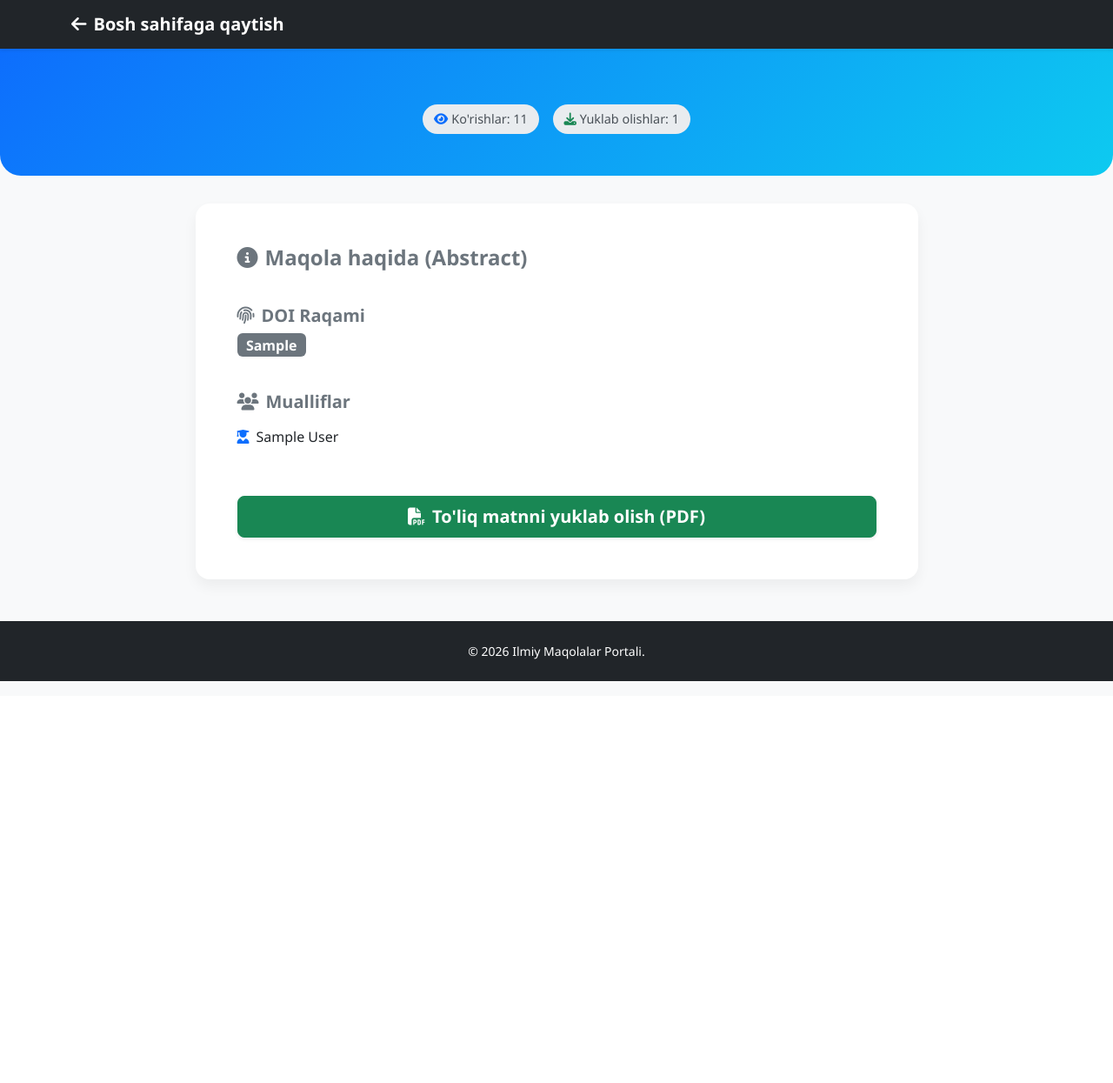
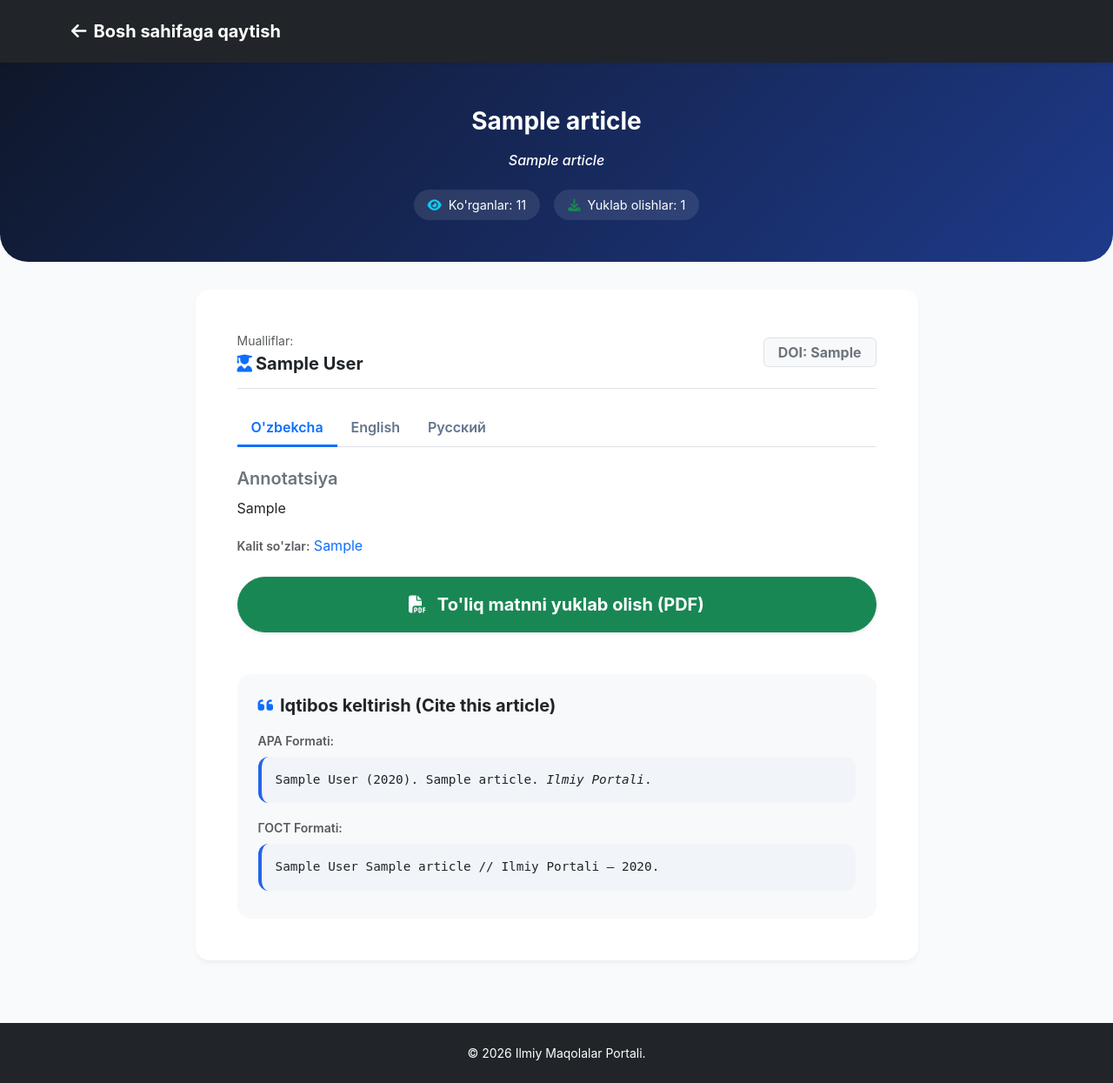
Before and after one commit to Muhammadyusuf95/scientific-article, a Flask app: page /article/1 in a window 1280 px wide. Shown: the whole page at 87% size. Before the commit the page ends 783 px from the top, so only its background shows below. Run offline with Flask 3, Linux system fonts and the light colour scheme; tables that the repository leaves empty hold one stand-in row (values such as "Sample post").

Commit message:
Update article.html

```diff
--- a/templates/article.html
+++ b/templates/article.html
@@ -3,65 +3,141 @@
 <head>
     <meta charset="UTF-8">
     <meta name="viewport" content="width=device-width, initial-scale=1.0">
-    <title>{{ article.title }} - Ilmiy Portali</title>
+    <title>{{ article.title_uz }} - Ilmiy Portali</title>
+
+    <!-- Google Scholar Meta Teglari (Indexlash uchun majburiy) -->
+    <meta name="citation_title" content="{{ article.title_uz }}">
+    {% for author in article.authors %}
+    <meta name="citation_author" content="{{ author.full_name }}">
+    {% endfor %}
+    <meta name="citation_publication_date" content="{{ article.created_at.strftime('%Y/%m/%d') }}">
+    <meta name="citation_pdf_url" content="{{ article.pdf_filename }}">
+    {% if article.doi %}<meta name="citation_doi" content="{{ article.doi }}">{% endif %}
+
     <link href="https://cdn.jsdelivr.net/npm/bootstrap@5.3.0/dist/css/bootstrap.min.css" rel="stylesheet">
     <link rel="stylesheet" href="https://cdnjs.cloudflare.com/ajax/libs/font-awesome/6.4.0/css/all.min.css">
     <style>
-        body { background-color: #f8f9fa; font-family: 'Segoe UI', Tahoma, Geneva, Verdana, sans-serif; }
-        .article-header { background: linear-gradient(135deg, #0d6efd, #0dcaf0); color: white; padding: 3rem 2rem; border-radius: 0 0 1.5rem 1.5rem; margin-bottom: 2rem; }
-        .content-card { border: none; border-radius: 1rem; box-shadow: 0 0.5rem 1rem rgba(0, 0, 0, 0.05); }
-        .stats-badge { font-size: 0.9rem; background-color: #e9ecef; color: #495057; padding: 0.4rem 0.8rem; border-radius: 50rem; }
+        body { background-color: #f8fafc; font-family: 'Inter', system-ui, sans-serif; color: #334155; }
+        .article-header { background: linear-gradient(135deg, #0f172a 0%, #1e3a8a 100%); color: white; padding: 3rem 1rem; border-radius: 0 0 2rem 2rem; margin-bottom: 2rem; }
+        .content-card { border: none; border-radius: 1rem; box-shadow: 0 4px 6px -1px rgba(0, 0, 0, 0.05); background: white; }
+        .stats-badge { font-size: 0.9rem; background-color: rgba(255,255,255,0.1); color: white; padding: 0.4rem 1rem; border-radius: 50rem; backdrop-filter: blur(5px); }
+        .nav-tabs .nav-link.active { font-weight: bold; color: var(--bs-primary); border-bottom: 3px solid var(--bs-primary); background: transparent; }
+        .nav-tabs .nav-link { color: #64748b; border: none; }
+        .citation-box { background: #f1f5f9; border-radius: 0.75rem; padding: 1rem; font-family: monospace; font-size: 0.9rem; border-left: 4px solid #2563eb; }
     </style>
 </head>
 <body>
-    <nav class="navbar navbar-expand-lg navbar-dark bg-dark shadow-sm">
+    <nav class="navbar navbar-expand-lg navbar-dark bg-dark shadow-sm py-3">
         <div class="container">
             <a class="navbar-brand fw-bold" href="/"><i class="fas fa-arrow-left me-2"></i>Bosh sahifaga qaytish</a>
         </div>
     </nav>
 
-    <div class="article-header text-center">
-        <div class="container">
-            <h1 class="display-6 fw-bold mb-3">{{ article.title }}</h1>
-            <div class="d-flex justify-content-center gap-3">
-                <span class="stats-badge"><i class="fas fa-eye me-1 text-primary"></i>Ko'rishlar: {{ article.views_count }}</span>
-                <span class="stats-badge"><i class="fas fa-download me-1 text-success"></i>Yuklab olishlar: {{ article.downloads_count }}</span>
+    <div class="article-header">
+        <div class="container text-center">
+            <h1 class="h3 fw-bold mb-3" style="max-width: 800px; margin: 0 auto; line-height: 1.4;">{{ article.title_uz }}</h1>
+            {% if article.title_en %}<h2 class="h6 text-slate-300 fst-italic mb-3">{{ article.title_en }}</h2>{% endif %}
+
+            <div class="d-flex justify-content-center gap-3 mt-4">
+                <span class="stats-badge"><i class="fas fa-eye me-1 text-info"></i> Ko'rganlar: {{ article.views_count }}</span>
+                <span class="stats-badge"><i class="fas fa-download me-1 text-success"></i> Yuklab olishlar: {{ article.downloads_count }}</span>
             </div>
         </div>
     </div>
 
     <div class="container mb-5">
         <div class="row justify-content-center">
-            <div class="col-md-9">
-                <div class="card content-card p-4 p-md-5 bg-white">
-                    <div class="mb-4">
-                        <h4 class="text-secondary fw-semibold mb-2"><i class="fas fa-info-circle me-2"></i>Maqola haqida (Abstract)</h4>
-                        <p class="lead fs-6 text-dark" style="line-height: 1.8;">{{ article.abstract }}</p>
+            <div class="col-lg-9">
+                <div class="card content-card p-4 p-md-5 mb-4">
+
+                    <!-- Mualliflar va DOI -->
+                    <div class="d-flex flex-wrap justify-content-between align-items-center border-bottom pb-3 mb-4">
+                        <div>
+                            <span class="text-muted small d-block mb-1">Mualliflar:</span>
+                            <h5 class="fw-bold text-dark m-0">
+                                {% for author in article.authors %}
+                                    <i class="fas fa-user-graduate text-primary me-1"></i>{{ author.full_name }}{% if not loop.last %}, {% endif %}
+                                {% endfor %}
+                            </h5>
+                        </div>
+                        {% if article.doi %}
+                        <div class="mt-2 mt-md-0">
+                            <span class="badge bg-light text-secondary border px-3 py-2 fs-6">DOI: {{ article.doi }}</span>
+                        </div>
+                        {% endif %}
                     </div>
 
-                    {% if article.doi %}
-                    <div class="mb-4">
-                        <h5 class="text-secondary fw-semibold"><i class="fas fa-fingerprint me-2"></i>DOI Raqami</h5>
-                        <p class="badge bg-secondary fs-6">{{ article.doi }}</p>
+                    <!-- Til bo'yicha annotatsiyalarni almashtirish (Tabs) -->
+                    <ul class="nav nav-tabs mb-4" id="langTab" role="tablist">
+                        <li class="nav-item" role="presentation">
+                            <button class="nav-link active fw-semibold" id="uz-tab" data-bs-toggle="tab" data-bs-target="#uz" type="button" role="tab">O'zbekcha</button>
+                        </li>
+                        {% if article.abstract_en %}
+                        <li class="nav-item" role="presentation">
+                            <button class="nav-link fw-semibold" id="en-tab" data-bs-toggle="tab" data-bs-target="#en" type="button" role="tab">English</button>
+                        </li>
+                        {% endif %}
+                        {% if article.abstract_ru %}
+                        <li class="nav-item" role="presentation">
+                            <button class="nav-link fw-semibold" id="ru-tab" data-bs-toggle="tab" data-bs-target="#ru" type="button" role="tab">Русский</button>
+                        </li>
+                        {% endif %}
+                    </ul>
+
+                    <div class="tab-content mb-4" id="langTabContent">
+                        <div class="tab-pane fade show active" id="uz" role="tabpanel">
+                            <h5 class="text-secondary fw-semibold mb-2">Annotatsiya</h5>
+                            <p class="text-dark" style="line-height: 1.8;">{{ article.abstract_uz }}</p>
+                            {% if article.keywords_uz %}
+                            <div class="mt-3"><span class="fw-semibold text-muted small">Kalit so'zlar:</span> <span class="text-primary">{{ article.keywords_uz }}</span></div>
+                            {% endif %}
+                        </div>
+                        {% if article.abstract_en %}
+                        <div class="tab-pane fade" id="en" role="tabpanel">
+                            <h5 class="text-secondary fw-semibold mb-2">Abstract</h5>
+                            <p class="text-dark" style="line-height: 1.8;">{{ article.abstract_en }}</p>
+                            {% if article.keywords_en %}
+                            <div class="mt-3"><span class="fw-semibold text-muted small">Keywords:</span> <span class="text-primary">{{ article.keywords_en }}</span></div>
+                            {% endif %}
+                        </div>
+                        {% endif %}
+                        {% if article.abstract_ru %}
+                        <div class="tab-pane fade" id="ru" role="tabpanel">
+                            <h5 class="text-secondary fw-semibold mb-2">Аннотация</h5>
+                            <p class="text-dark" style="line-height: 1.8;">{{ article.abstract_ru }}</p>
+                            {% if article.keywords_ru %}
+                            <div class="mt-3"><span class="fw-semibold text-muted small">Ключевые слова:</span> <span class="text-primary">{{ article.keywords_ru }}</span></div>
+                            {% endif %}
+                        </div>
+                        {% endif %}
                     </div>
-                    {% endif %}
 
-                    {% if article.authors %}
-                    <div class="mb-4">
-                        <h5 class="text-secondary fw-semibold"><i class="fas fa-users me-2"></i>Mualliflar</h5>
-                        <ul class="list-group list-group-flush">
-                            {% for author in article.authors %}
-                                <li class="list-group-item px-0"><i class="fas fa-user-graduate me-2 text-primary"></i>{{ author.full_name }}</li>
-                            {% endfor %}
-                        </ul>
-                    </div>
-                    {% endif %}
-
-                    <div class="d-grid gap-2 mt-4">
-                        <a href="/download/{{ article.id }}" class="btn btn-success btn-lg fw-bold shadow-sm">
-                            <i class="fas fa-file-pdf me-2"></i>To'liq matnni yuklab olish (PDF)
+                    <!-- PDF Yuklab olish tugmasi -->
+                    <div class="d-grid gap-2 mb-5">
+                        <a href="/download/{{ article.id }}" class="btn btn-success btn-lg fw-bold shadow-sm py-3 rounded-pill">
+                            <i class="fas fa-file-pdf me-2"></i> To'liq matnni yuklab olish (PDF)
                         </a>
                     </div>
+
+                    <!-- Zamonaviy Iqtibos (Citation) olish bo'limi -->
+                    <div class="card bg-light border-0 p-4 rounded-4">
+                        <h5 class="fw-bold text-dark mb-3"><i class="fas fa-quote-left text-primary me-2"></i>Iqtibos keltirish (Cite this article)</h5>
+
+                        <div class="mb-3">
+                            <label class="form-label small fw-semibold text-muted">APA Formati:</label>
+                            <div class="citation-box" id="apaCitation">
+                                {% for author in article.authors %}{{ author.full_name }}{% if not loop.last %}, {% endif %}{% endfor %} ({{ article.created_at.strftime('%Y') }}). {{ article.title_uz }}. <i>Ilmiy Portali</i>.
+                            </div>
+                        </div>
+
+                        <div class="mb-2">
+                            <label class="form-label small fw-semibold text-muted">ГОСТ Formati:</label>
+                            <div class="citation-box" id="gostCitation">
+                                {% for author in article.authors %}{{ author.full_name }}{% if not loop.last %}, {% endif %}{% endfor %} {{ article.title_uz }} // Ilmiy Portali — {{ article.created_at.strftime('%Y') }}.
+                            </div>
+                        </div>
+                    </div>
+
                 </div>
             </div>
         </div>
```
